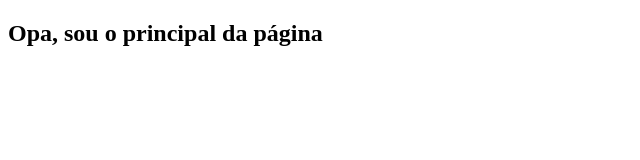
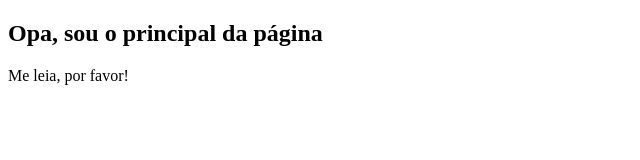
Before and after one commit to Jardel-Kenzie/demo-30-06-giflow, a plain HTML site: page index.html in a window 1280 px wide. Shown: the whole page, without its empty margins (0-640 px from the left). Drawn offline with Linux system fonts and the light colour scheme.

Commit message:
feat: criando o texto da página

```diff
--- a/index.html
+++ b/index.html
@@ -9,6 +9,8 @@
 <body>
     <main>
         <h2>Opa, sou o principal da página</h2>
+
+        <p>Me leia, por favor!</p>
     </main>
 </body>
 </html>
```
